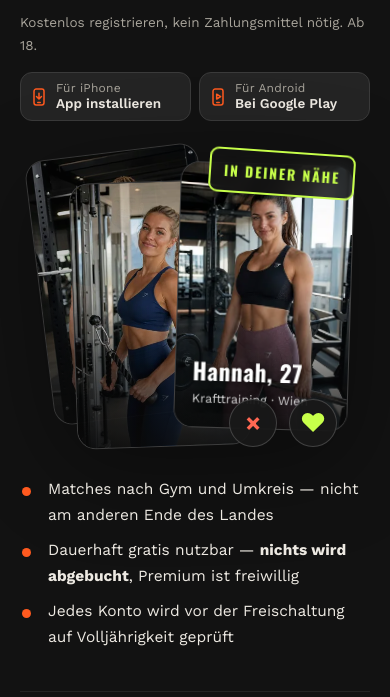
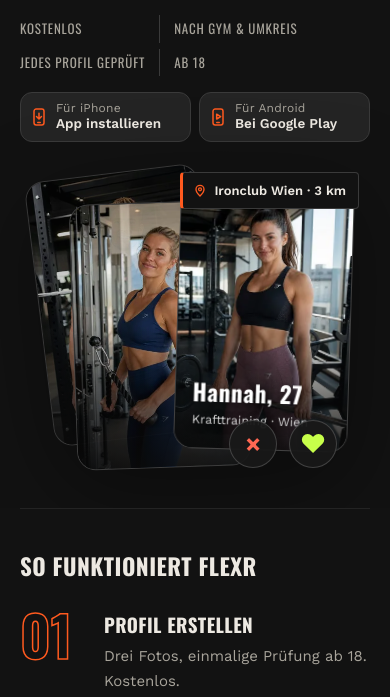
Before and after one commit to flexrsocial/flexr, a plain HTML site: page frontend/index.html in a window 390 px wide. Shown: the part 533-1230 px from the top of the page. Drawn offline with Linux system fonts and the light colour scheme; no server answers.

Commit message:
Landing-Hero Entwurf B: Kurzfakten statt Aufzaehlung, Studio-Schild an der Karte
- Aufzaehlung und Hinweissatz unter dem Hero ersetzt durch eine Faktenzeile
  (Kostenlos | Nach Gym & Umkreis | Jedes Profil geprueft | Ab 18)
- "In deiner Naehe" durch Studio-Schild "Ironclub Wien · 3 km" (fiktiv)
- en/index.html neu erzeugt, sw v71

Co-Authored-By: Claude Opus 5.5 <noreply@anthropic.com>

```diff
--- a/frontend/index.html
+++ b/frontend/index.html
@@ -343,12 +343,21 @@ main{ overflow-x:clip; }
   letter-spacing:.03em;
 }
 .hero-profile-info span{ font-size:12.5px; color:rgba(255,255,255,.82); }
-.hero-match-badge{
-  position:absolute; z-index:5; right:-2px; top:20px; padding:9px 13px;
-  border:2px solid var(--lime); border-radius:9px; color:var(--lime);
-  background:rgba(18,18,18,.84); backdrop-filter:blur(8px);
-  font-family:'Oswald',sans-serif; font-size:14px; font-weight:700;
-  letter-spacing:.13em; text-transform:uppercase; transform:rotate(4deg);
+/* Studio-Schild an der Karte (Entwurf B, 24.11.2026): zeigt den Gym-Bezug
+   statt des allgemeinen "In deiner Naehe". Beispielwerte, nicht live. */
+.hero-gym-chip{
+  position:absolute; z-index:5; right:-2px; top:14px; display:flex; align-items:center; gap:6px;
+  background:var(--ink); color:var(--chalk); border:1px solid var(--steel); border-left:3px solid var(--plate);
+  padding:7px 12px 7px 9px; font-size:13px; font-weight:600; border-radius:4px;
+}
+.hero-gym-chip svg{ width:16px; height:16px; fill:none; stroke:var(--plate); stroke-width:2; flex-shrink:0; }
+/* Kurzfakten unter den Buttons statt Hinweissatz und Aufzaehlung. */
+.fact-row{ list-style:none; display:flex; flex-wrap:wrap; padding:0; margin:18px 0 0; }
+.fact-row li{ font-family:'Oswald',sans-serif; text-transform:uppercase; letter-spacing:.06em; font-size:13px; color:var(--chalk-dim); padding:3px 14px; border-left:1px solid var(--steel); }
+.fact-row li:first-child{ padding-left:0; border-left:0; }
+@media (max-width:420px){
+  .fact-row{ display:grid; grid-template-columns:auto auto; justify-content:start; gap:6px 0; }
+  .fact-row li:nth-child(3){ padding-left:0; border-left:0; }
 }
 .hero-actions{
   position:absolute; z-index:5; right:28px; bottom:9px; display:flex; gap:12px;
@@ -408,12 +417,7 @@ main{ overflow-x:clip; }
   .dl-row .ios-dl-text b{ font-size:13.5px; white-space:nowrap; }
 }
 
-.usps{ list-style:none; padding:0; margin:30px 0 0; display:grid; gap:10px; }
-.usps li{ position:relative; padding-left:28px; color:var(--chalk); font-size:15.5px; }
-.usps li::before{
-  content:''; position:absolute; left:2px; top:.62em; width:9px; height:9px;
-  border-radius:50%; background:var(--plate);
-}
+
 
 @media (max-width:760px){
   .hero{ padding-top:34px; }
@@ -428,7 +432,7 @@ main{ overflow-x:clip; }
   .hero-profile-main{ right:18px; top:24px; }
   .hero-profile-back{ left:20px; }
   .hero-profile-mid{ left:55px; top:42px; }
-  .hero-match-badge{ right:10px; top:4px; }
+  .hero-gym-chip{ right:6px; top:4px; }
   .hero-actions{ right:34px; bottom:0; }
 }
 @media (max-width:340px){
@@ -907,9 +911,12 @@ body.has-beta-bar footer{ padding-bottom:110px; }
             <a class="btn" href="/app/#registrieren" data-i18n="hero.ctaStart">Gratis loslegen</a>
             <a class="btn ghost" href="/app/#login" data-i18n="nav.login">Einloggen</a>
           </div>
-          <p class="cta-note" data-i18n="hero.ctaNote">
-            Kostenlos registrieren, kein Zahlungsmittel nötig. Ab 18.
-          </p>
+          <ul class="fact-row">
+            <li data-i18n="hero.fact1">Kostenlos</li>
+            <li data-i18n="hero.fact2">Nach Gym &amp; Umkreis</li>
+            <li data-i18n="hero.fact3">Jedes Profil geprüft</li>
+            <li data-i18n="hero.fact4">Ab 18</li>
+          </ul>
           <div class="dl-row ios-dl-hero"><a class="ios-dl" href="/app/?ios=installieren" data-i18n-aria="dl.aria" aria-label="FLEXR-App fürs iPhone installieren"><svg class="ios-dl-icon" viewBox="0 0 24 24" aria-hidden="true"><rect x="6" y="2.5" width="12" height="19" rx="2.6"/><path d="M12 7.5v7M9 11.5l3 3 3-3M10.5 18.5h3"/></svg><span class="ios-dl-text"><small data-i18n="dl.small">Für iPhone</small><b data-i18n="dl.big">App installieren</b></span></a><a class="ios-dl" href="https://play.google.com/store/apps/details?id=flexr.social.app" data-i18n-aria="dl.playAria" aria-label="FLEXR-App für Android bei Google Play installieren"><svg class="ios-dl-icon" viewBox="0 0 24 24" aria-hidden="true"><rect x="6" y="2.5" width="12" height="19" rx="2.6"/><path d="M10.4 8.6v5.8l4.8-2.9zM10.5 18.5h3"/></svg><span class="ios-dl-text"><small data-i18n="dl.playSmall">Für Android</small><b data-i18n="dl.playBig">Bei Google Play</b></span></a></div>
         </div>
 
@@ -927,19 +934,13 @@ body.has-beta-bar footer{ padding-bottom:110px; }
               <span data-i18n="hero.cardSub">Krafttraining · Wien</span>
             </div>
           </div>
-          <div class="hero-match-badge" data-i18n="hero.badge">In deiner Nähe</div>
+          <div class="hero-gym-chip"><svg viewBox="0 0 24 24" aria-hidden="true"><path d="M12 21s-6-5.3-6-10a6 6 0 1 1 12 0c0 4.7-6 10-6 10z"/><circle cx="12" cy="11" r="2.2"/></svg><span data-i18n="hero.gymChip">Ironclub Wien · 3 km</span></div>
           <div class="hero-actions">
             <span class="hero-action hero-action-nope">×</span>
             <span class="hero-action hero-action-like">♥</span>
           </div>
         </div>
       </div>
-
-      <ul class="usps">
-        <li data-i18n-html="hero.usp1">Matches nach Gym und Umkreis — nicht am anderen Ende des Landes</li>
-        <li data-i18n-html="hero.usp2">Dauerhaft gratis nutzbar — <b>nichts wird abgebucht</b>, Premium ist freiwillig</li>
-        <li data-i18n-html="hero.usp3">Jedes Konto wird vor der Freischaltung auf Volljährigkeit geprüft</li>
-      </ul>
     </div>
 
     <!-- Reihenfolge seit 30.09.2026: erst "So funktioniert's" und das
--- a/frontend/sw.js
+++ b/frontend/sw.js
@@ -161,7 +161,8 @@
 // v70: FAQ als Register (Themen, nummeriert), Lifestyle-Satz gross, Staedte-
 // Reihe, Preis-Fussnote; Web-App ohne Leucht-Schatten; legal.css ?v=5
 // (Zwischenueberschriften in Oswald).
-const CACHE = 'flexr-shell-v70';
+// v71: Hero Entwurf B - Kurzfakten statt Aufzaehlung, Studio-Schild an der Karte.
+const CACHE = 'flexr-shell-v71';
 // Seit dem 15.08.2026 liegt die App unter /app/, an der Wurzel steht die
 // oeffentliche Landingpage. Beide gehoeren in die Shell: die Landingpage,
 // weil sie der Einstieg ist, die App, weil sie offline funktionieren soll.
```
Also changed, not shown: frontend/en/index.html (+24 -21 lines), frontend/i18n-landing.js (+10 -10 lines), 1 other file.
